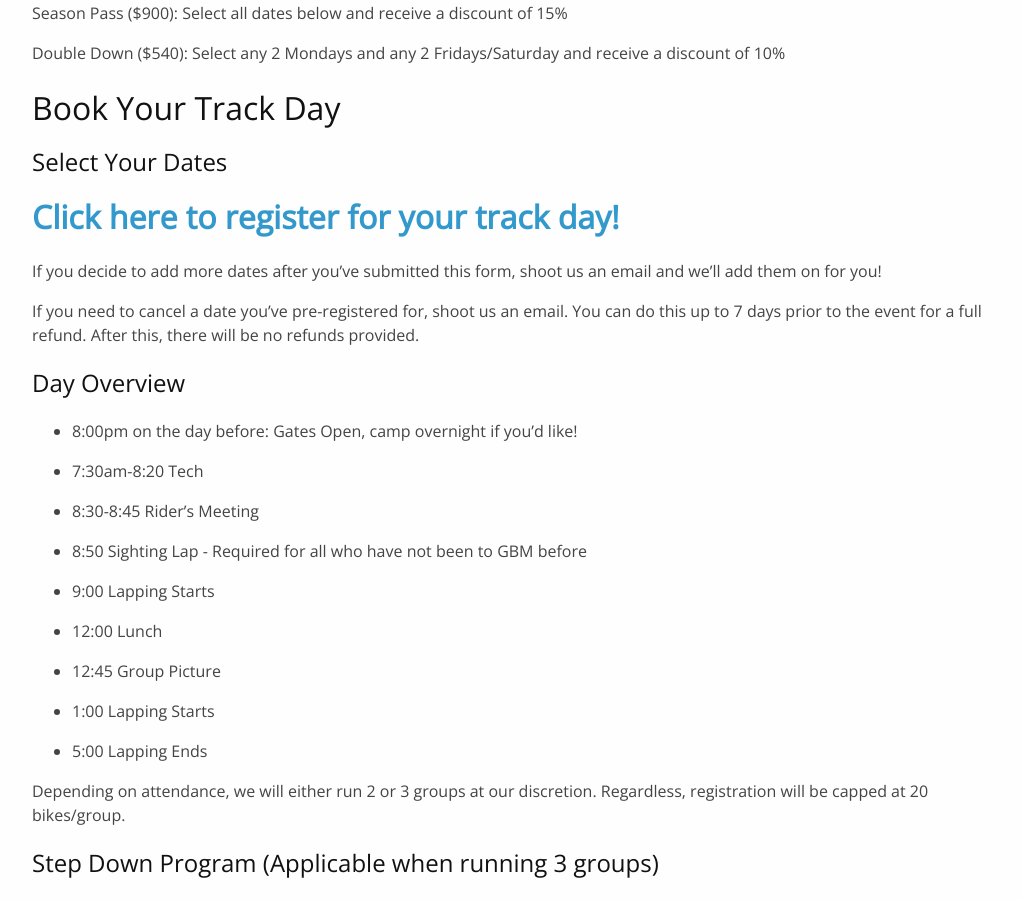
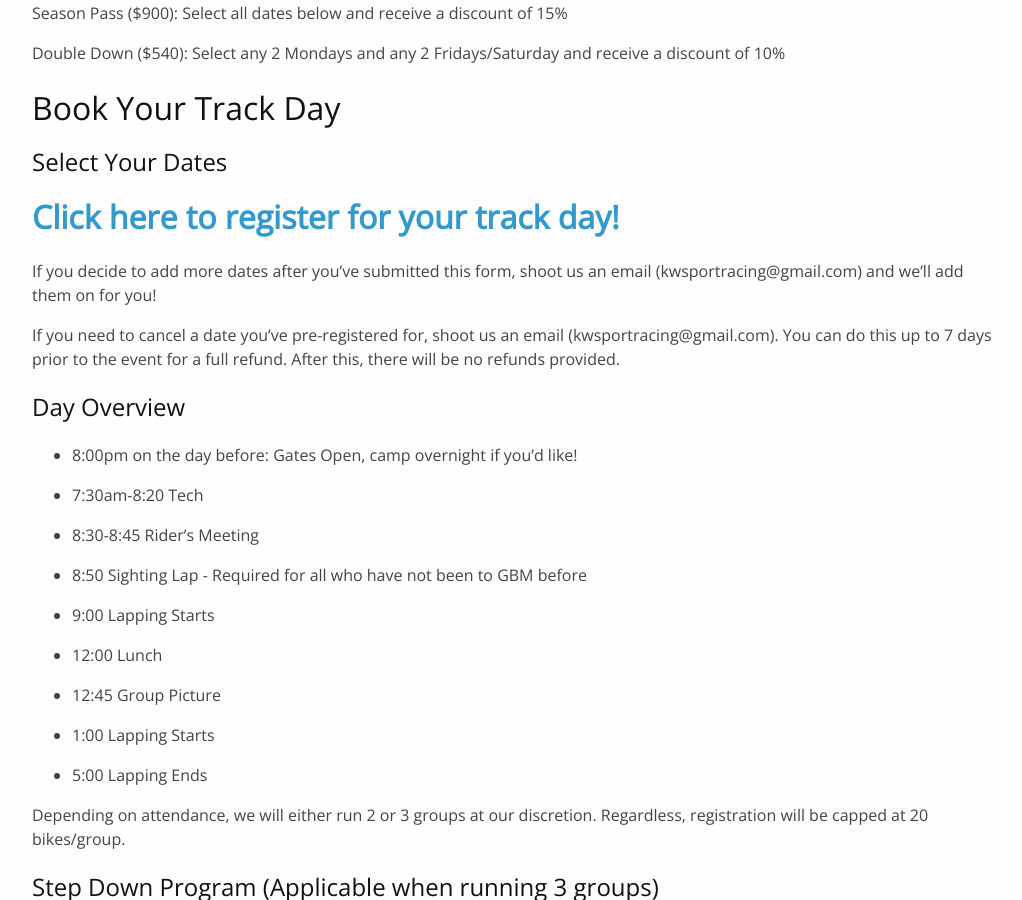
Before and after one commit to kwsportracing/site, a Jekyll site: the page built from docs/dates.md, in a window 1280 px wide and 900 px high, scrolled down 573 px. Shown: the whole window, without its empty margins (128-1150 px from the left). Built offline with Jekyll 4.4.1, drawn with Linux system fonts in a browser that asks for light colours; nearby versions of some CDN libraries.

Commit message:
Add email to booking page

```diff
--- a/docs/dates.md
+++ b/docs/dates.md
@@ -30,9 +30,9 @@
 
 ## **[Click here to register for your track day!](https://docs.google.com/forms/d/e/1FAIpQLSd23Gy_U_8hk7e0RjW__snm84XqX3Xdc7nYPkqLPlkG4NyTuQ/viewform?usp=sf_link)**
 
-If you decide to add more dates after you've submitted this form, shoot us an email and we'll add them on for you!
+If you decide to add more dates after you've submitted this form, shoot us an email (kwsportracing@gmail.com)  and we'll add them on for you!
 
-If you need to cancel a date you've pre-registered for, shoot us an email. You can do this up to 7 days prior to the event for a full refund. After this, there will be no refunds provided.
+If you need to cancel a date you've pre-registered for, shoot us an email (kwsportracing@gmail.com). You can do this up to 7 days prior to the event for a full refund. After this, there will be no refunds provided.
 
 ### Day Overview
 
```
